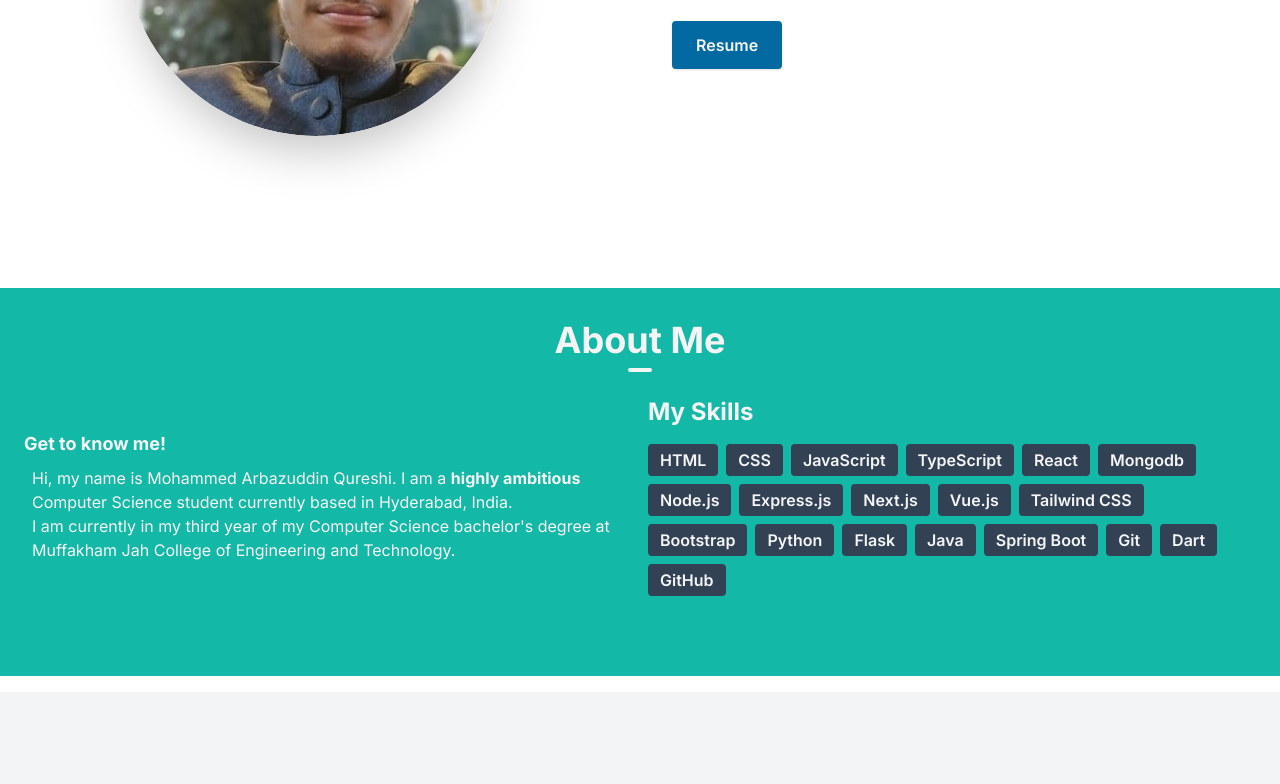
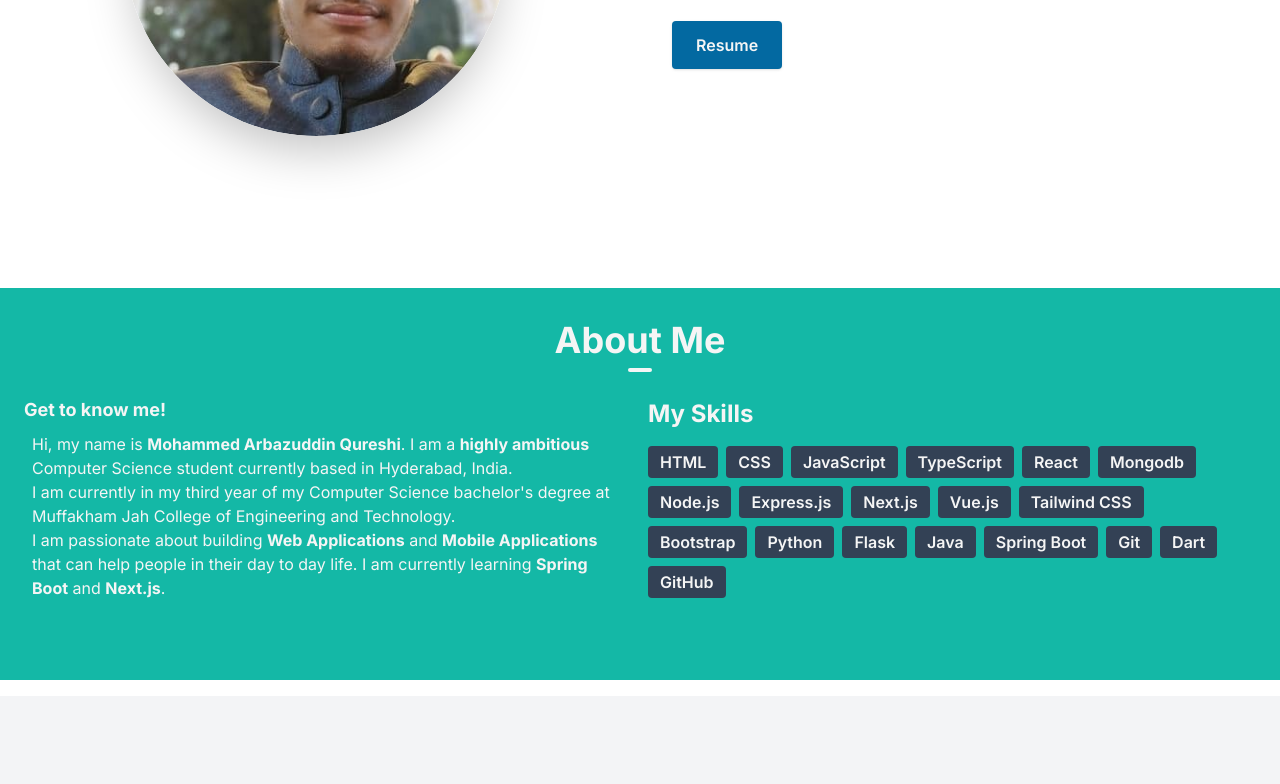
Before and after one commit to mohammedarbaz119/portfolio, a Next.js app: page / in a window 1280 px wide. Shown: the part 400-1184 px from the top of the page. Built offline with nearby package versions, Linux system fonts and the light colour scheme.

Commit message:
some changes

```diff
--- a/app/Components/About.tsx
+++ b/app/Components/About.tsx
@@ -35,14 +35,23 @@ const AboutSection = () => {
               Get to know me!
             </h1>
             <p className="mx-2 text-sm md:text-base">
-              Hi, my name is Mohammed Arbazuddin Qureshi. I am a{" "}
-              <span className="font-bold">highly ambitious</span> Computer
+              Hi, my name is{" "}
+              <span className="font-bold">Mohammed Arbazuddin Qureshi</span>. I
+              am a <span className="font-bold">highly ambitious</span> Computer
               Science student currently based in Hyderabad, India.
             </p>
             <p className="mx-2 text-sm md:text-base">
               I am currently in my third year of my Computer Science
               bachelor&#39;s degree at Muffakham Jah College of Engineering and
               Technology.
+            </p>
+            <p className="mx-2 text-sm md:text-base">
+              I am passionate about building{" "}
+              <span className="font-bold">Web Applications</span> and{" "}
+              <span className="font-bold">Mobile Applications</span> that can
+              help people in their day to day life. I am currently learning{" "}
+              <span className="font-bold">Spring Boot</span> and{" "}
+              <span className="font-bold"> Next.js</span>.
             </p>
           </div>
           <div className="text-center md:w-full md:text-left">
```
